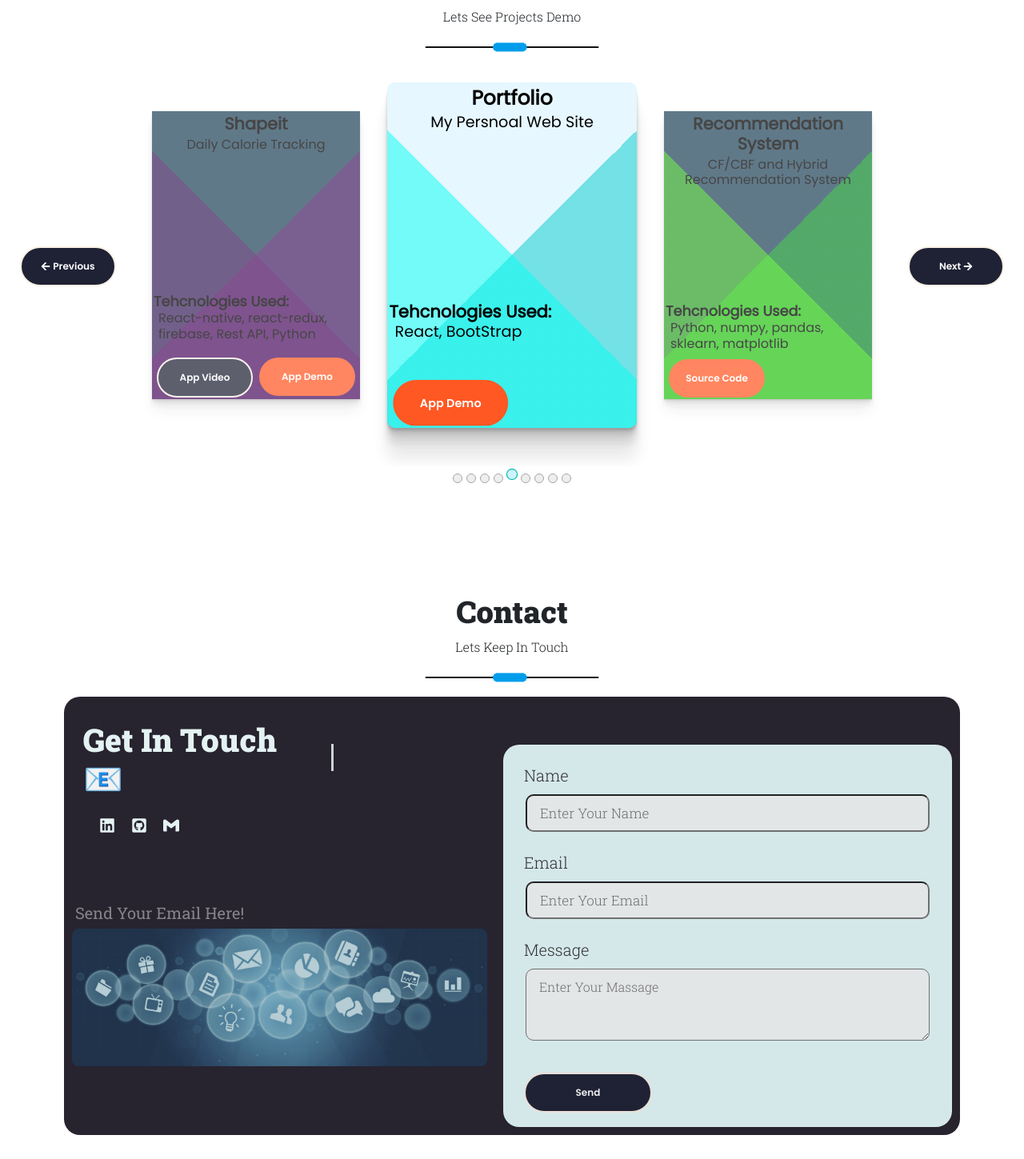
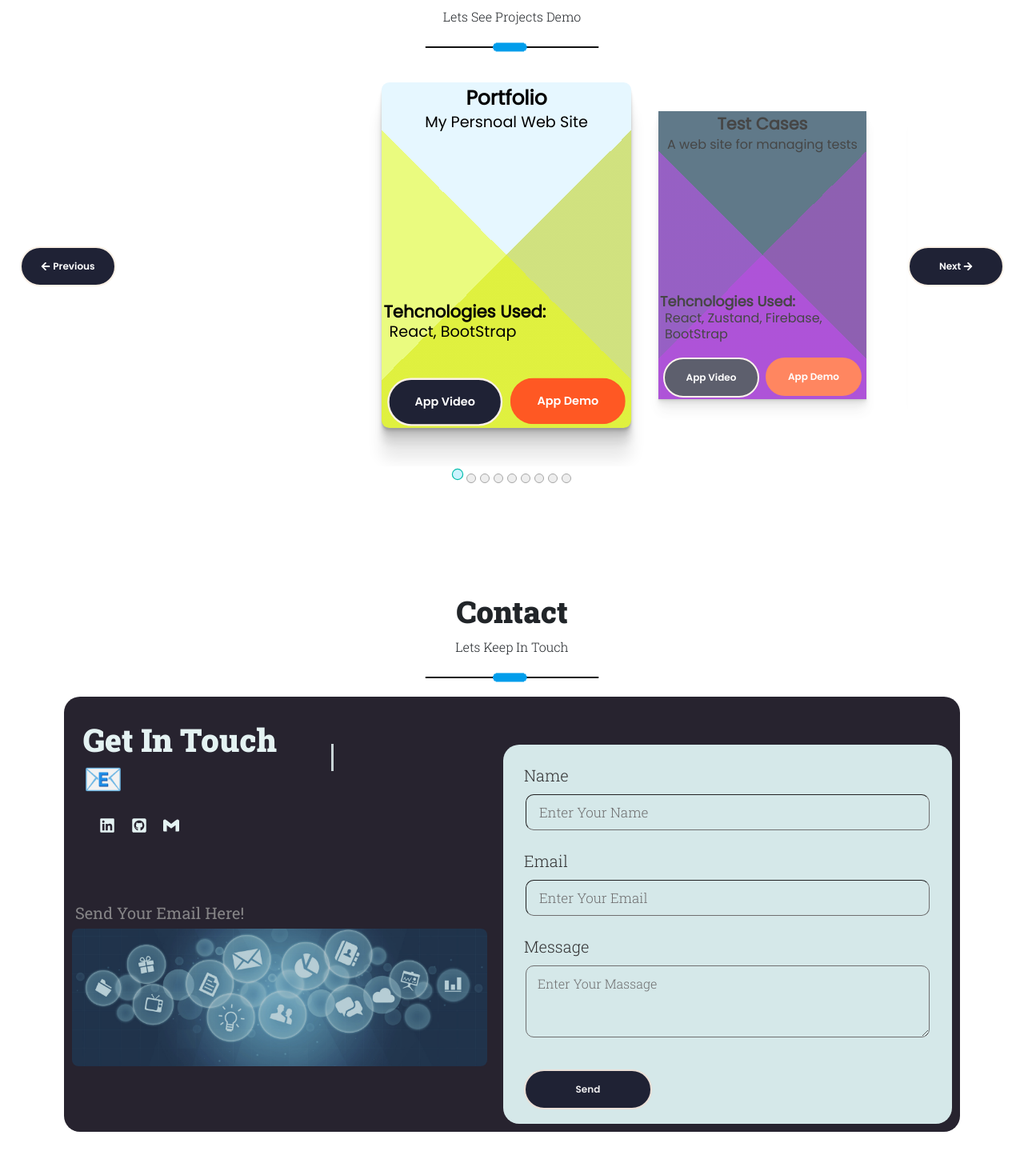
Before and after one commit to farucis/Portfolio-Faruch-I, a React (Create React App) app: page / in a window 1280 px wide. Shown: the part 2121-3570 px from the top of the page at 80% size. Built offline with nearby package versions, Linux system fonts and the light colour scheme.

Commit message:
update UI

```diff
--- a/src/PortfolioContainer/ContactMe/ContactInputCard/ContactInputCard.css
+++ b/src/PortfolioContainer/ContactMe/ContactInputCard/ContactInputCard.css
@@ -1,4 +1,4 @@
-.contact-input-container{
+.contact-input-container {
   display: flex;
   height: 100%;
   width: 110%;
@@ -22,12 +22,13 @@
   width: 90%;
   align-self: center;
   border-radius: 10px;
-  background-color: rgba(247, 247, 247, 0.841);
-  color: #0cbfae;
+  background-color: rgb(228, 249, 249);
+  color: black;
   font-size: 17px;
   font-family: "Roboto Slab", serif;
   font-weight: 300;
   padding: 10px 16px 10px 16px;
+  border-width: 1px;
 }
 .contact-input textarea {
   display: flex;
@@ -35,12 +36,12 @@
   width: 90%;
   align-self: center;
   border-radius: 10px;
-  background-color: rgba(247, 247, 247, 0.841);
-  color: #0cbfae;
+  background-color: rgb(228, 249, 249);
+  color: black;
   font-size: 16px;
   font-family: "Roboto Slab", serif;
   font-weight: 300;
-  padding: 10px 16px 30px 16px;
+  padding: 10px 16px 30px 14px;
 }
 .contact-input h1 {
   color: var(--black);
@@ -53,15 +54,22 @@
   margin: 40px 0px 18px 26px;
 }
 
+.contact-input input:focus {
+  background-color: #fff;
+  color: #077267;
+}
+.contact-input textarea:focus {
+  background-color: #fff;
+  color: #077267;
+}
 @media screen and (max-width: 940px) {
   .contact-input {
     align-self: center;
     width: 400px;
     margin: -30px 0 0 0;
     border-radius: 16px;
-
   }
-  .contact-input-container{
+  .contact-input-container {
     padding-bottom: 10px;
     width: 100%;
   }
@@ -70,7 +78,5 @@
 @media screen and (max-width: 420px) {
   .contact-input {
     width: 250px;
-
-
   }
 }
--- a/src/PortfolioContainer/Projects/Projects.js
+++ b/src/PortfolioContainer/Projects/Projects.js
@@ -25,11 +25,11 @@ const Project = () => {
     });
 
     if (
-      Math.round(width > 810 ? x / offseting : (x - 100) / offseting) + 1 <=
+      Math.round(width > 810 ? x / offseting : (x - 130) / offseting) + 1 <=
       projectsDB.length - 1
     ) {
       let CurrentProjectOffset =
-        Math.round(width > 810 ? x / offseting : (x - 100) / offseting) + 1;
+        Math.round(width > 810 ? x / offseting : (x - 130) / offseting) + 1;
       setCurrentProject(projectsDB[CurrentProjectOffset].name);
     }
   };
--- a/src/PortfolioContainer/Projects/projectsDB.js
+++ b/src/PortfolioContainer/Projects/projectsDB.js
@@ -1,26 +1,20 @@
 export const projectsDB = [
   {
-    name: "Compresses Files",
-    summary: "Web application for compressing video files",
-    tehcnologies: "React, Node JS, BootStrap",
-    url: null,
-    video_url: null,
-    source_url: "https://github.com/farucis/compresses-files",
-  },
-  {
-    name: "Accessibility",
-    summary: "App for mute and deaf people",
-    tehcnologies: "React Native, google-cloud-api",
-    url: null,
-    video_url: null,
-    source_url: "https://github.com/farucis/Accessibility",
+    name: "Portfolio",
+    summary: "My Persnoal Web Site",
+    tehcnologies: "React, BootStrap",
+    url: "https://portfolio-faruch.herokuapp.com/",
+    video_url:
+      "https://user-images.githubusercontent.com/58651410/187005556-d02f2d3a-ad46-4596-9f05-cf93a965ae17.mov",
+    source_url: "https://github.com/farucis/Portfolio-Faruch-I",
   },
   {
     name: "Test Cases",
     summary: "A web site for managing tests",
     tehcnologies: "React, Zustand, Firebase, BootStrap",
     url: "https://test-case-app-r.herokuapp.com/",
-    video_url: null,
+    video_url:
+      "https://user-images.githubusercontent.com/58651410/187074551-49d4df80-4626-4f91-8d35-e38635371c96.mov",
     source_url: "https://github.com/farucis/test-cases",
   },
   {
@@ -33,20 +27,12 @@ export const projectsDB = [
     source_url: "https://github.com/farucis/Shapeit-Final",
   },
   {
-    name: "Portfolio",
-    summary: "My Persnoal Web Site",
-    tehcnologies: "React, BootStrap",
-    url: "https://portfolio-faruch.herokuapp.com/",
-    video_url: null,
-    source_url: "https://github.com/farucis/Portfolio-Faruch-I",
-  },
-  {
-    name: "Recommendation System",
-    summary: "CF/CBF and Hybrid Recommendation System ",
-    tehcnologies: "Python, numpy, pandas, sklearn, matplotlib",
+    name: "Compresses Files",
+    summary: "Web application for compressing video files",
+    tehcnologies: "React, Node JS, BootStrap",
     url: null,
     video_url: null,
-    source_url: "https://github.com/farucis/Hybrid-Recommendation-system",
+    source_url: "https://github.com/farucis/compresses-files",
   },
   {
     name: "Smart Book",
@@ -57,6 +43,32 @@ export const projectsDB = [
     source_url: "https://github.com/farucis/SmartBook-1",
   },
   {
+    name: "Scrum Master",
+    summary: "Agile Project Management",
+    tehcnologies: "React-native, react-redux, firebase",
+    url: null,
+    video_url: null,
+    source_url: "https://github.com/farucis/ScruMaster",
+  },
+  {
+    name: "Accessibility",
+    summary: "App for mute and deaf people",
+    tehcnologies: "React Native, google-cloud-api",
+    url: null,
+    video_url: null,
+    source_url: "https://github.com/farucis/Accessibility",
+  },
+
+  {
+    name: "Recommendation System",
+    summary: "CF/CBF and Hybrid Recommendation System ",
+    tehcnologies: "Python, numpy, pandas, sklearn, matplotlib",
+    url: null,
+    video_url: null,
+    source_url: "https://github.com/farucis/Hybrid-Recommendation-system",
+  },
+
+  {
     name: "Classification Manuscript",
     summary: "Classification Of Manuscript By Gender",
     tehcnologies: "Python, pandas, numpy, sklearn, skimage, tabulate",
@@ -65,12 +77,4 @@ export const projectsDB = [
     source_url:
       "https://github.com/farucis/Classification-of-manuscript-by-gender",
   },
-  {
-    name: "Scrum Master",
-    summary: "Agile Project Management",
-    tehcnologies: "React-native, react-redux, firebase",
-    url: null,
-    video_url: null,
-    source_url: "https://github.com/farucis/ScruMaster",
-  },
 ];
```
